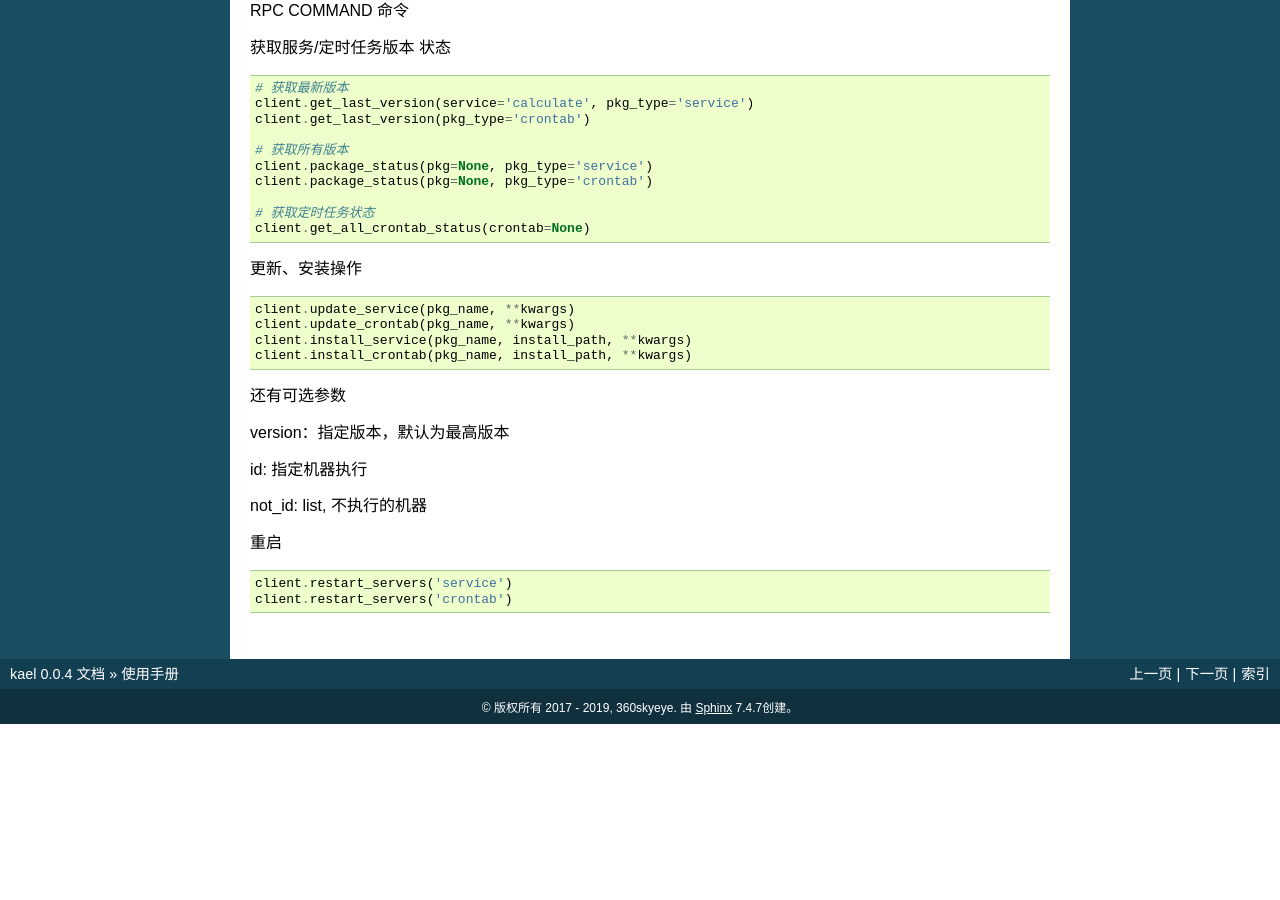
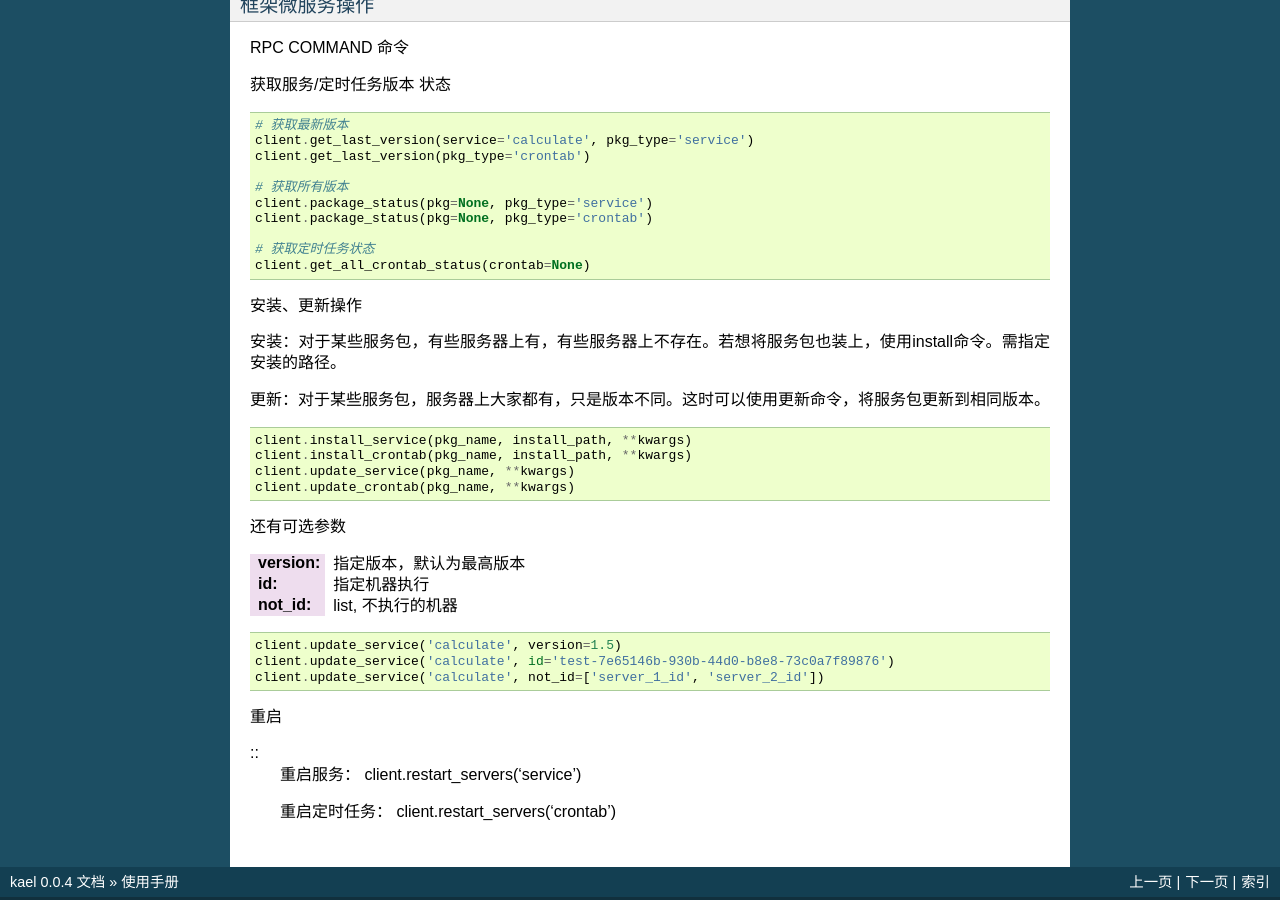
Before and after one commit to 360skyeye/kael, a Sphinx documentation site: the page built from doc/user_guide.rst, in a window 1280 px wide and 900 px high, scrolled down 2574 px. Built offline with Sphinx 7.4.7, drawn with Linux system fonts in a browser that asks for light colours; pages that are not in the unit, such as notebooks, are missing from menus; the version number is read from the project's files by our own code; before the commit the page ends 3298 px from its top, so only the background shows below that; some of the changed text lies outside the part shown.

Commit message:
update doc

```diff
--- a/doc/user_guide.rst
+++ b/doc/user_guide.rst
@@ -32,6 +32,8 @@ Example::
 
 框架配置文件格式
 ^^^^^^^^^^^^^^^^^^^^^^^^^^^^^^^^^^^
+
+此文件主要作用是：指定所有希望载入的微服务包的路径。
 
 配置文件为yaml格式，两部分构成：服务包空间名、服务包路径。
 
@@ -154,27 +156,36 @@ RPC COMMAND 命令
         # 获取定时任务状态
         client.get_all_crontab_status(crontab=None)
 
-更新、安装操作
+安装、更新操作
+
+安装：对于某些服务包，有些服务器上有，有些服务器上不存在。若想将服务包也装上，使用install命令。需指定安装的路径。
+
+更新：对于某些服务包，服务器上大家都有，只是版本不同。这时可以使用更新命令，将服务包更新到相同版本。
 
 ::
 
+        client.install_service(pkg_name, install_path, **kwargs)
+        client.install_crontab(pkg_name, install_path, **kwargs)
         client.update_service(pkg_name, **kwargs)
         client.update_crontab(pkg_name, **kwargs)
-        client.install_service(pkg_name, install_path, **kwargs)
-        client.install_crontab(pkg_name, install_path, **kwargs)
 
 还有可选参数
 
-version：指定版本，默认为最高版本
+:version: 指定版本，默认为最高版本
+:id: 指定机器执行
+:not_id: list, 不执行的机器
 
-id: 指定机器执行
+::
 
-not_id: list, 不执行的机器
-
+    client.update_service('calculate', version=1.5)
+    client.update_service('calculate', id='test-7e65146b-930b-44d0-b8e8-73c0a7f89876')
+    client.update_service('calculate', not_id=['server_1_id', 'server_2_id'])
 
 重启
 
 ::
+        重启服务：
+        client.restart_servers('service')
 
-        client.restart_servers('service')
+        重启定时任务：
         client.restart_servers('crontab')
```
